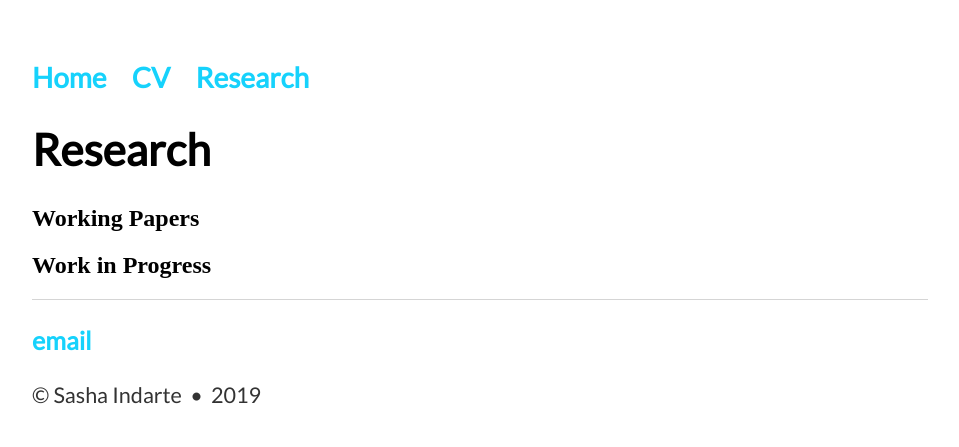
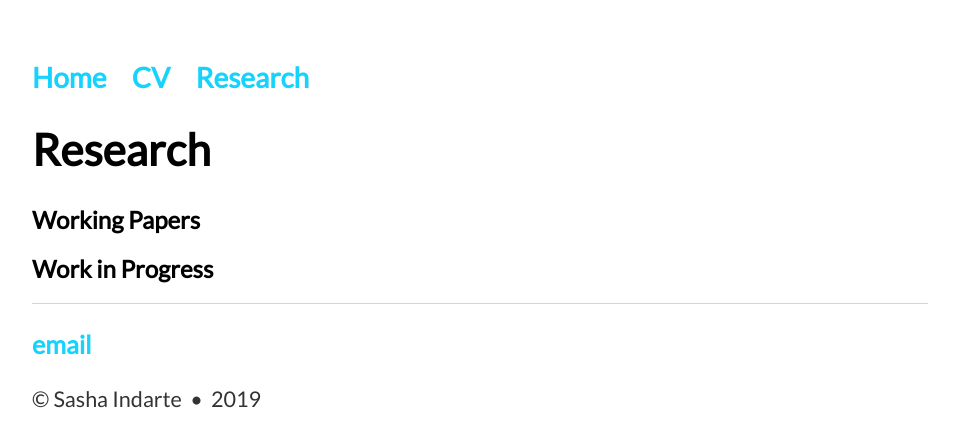
Before and after one commit to sashaindarte/sashaindarte.github.io, a Jekyll site: the page built from research/index.html, in a window 1280 px wide. Shown: the top 447 px of the page, without its empty margins (160-1119 px from the left). Built offline with Jekyll 4.4.1, drawn with Linux system fonts in a browser that asks for light colours.

Commit message:
Update main.css
added h2 font

```diff
--- a/css/main.css
+++ b/css/main.css
@@ -15,6 +15,9 @@ nav ul li, footer ul li {
 }
 h1 {
     font-size: 2.75em;
+    font-family:'Lato', 'Sans-Serif';
+}
+h2 {
     font-family:'Lato', 'Sans-Serif';
 }
 p {
```
